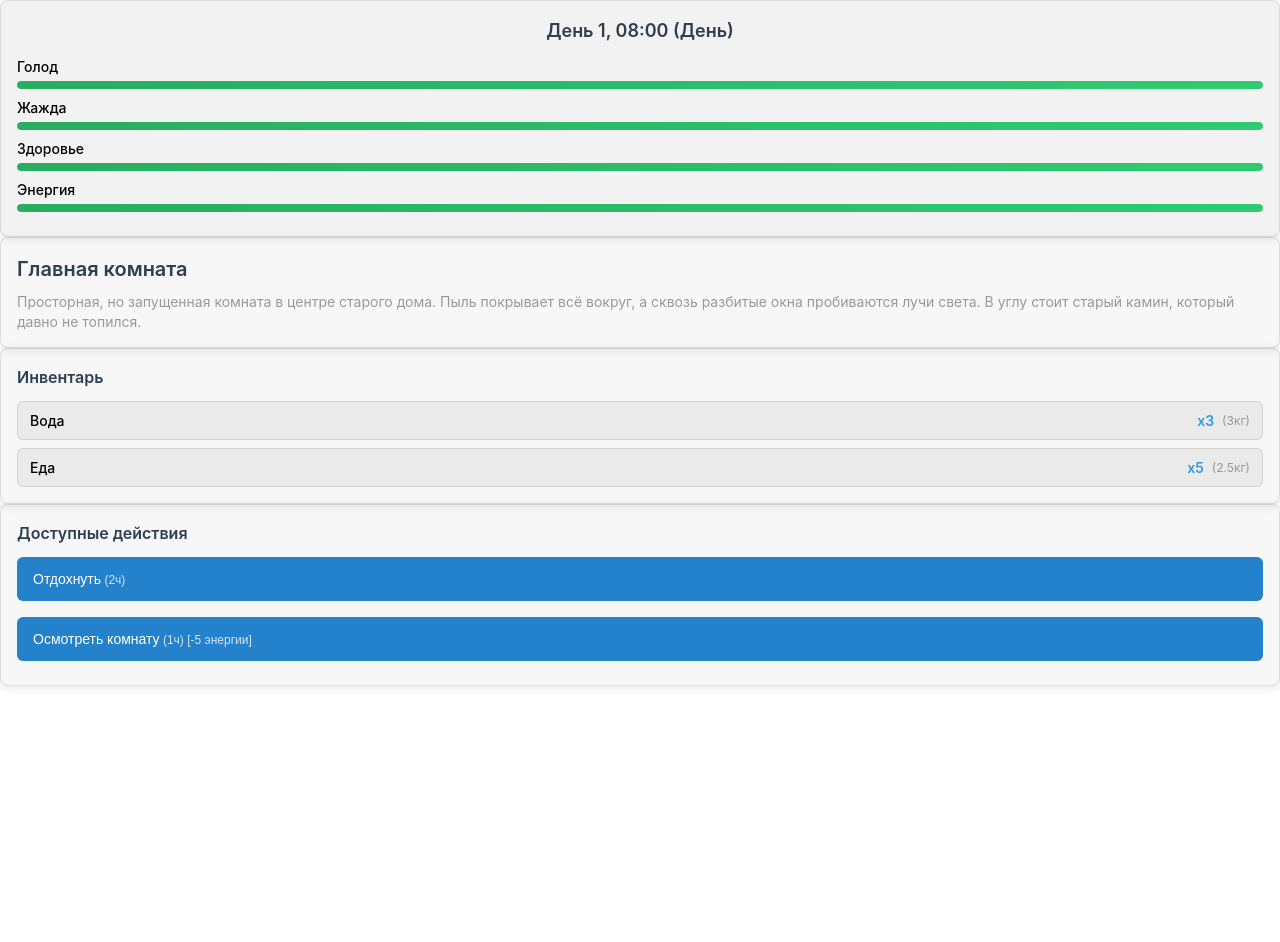
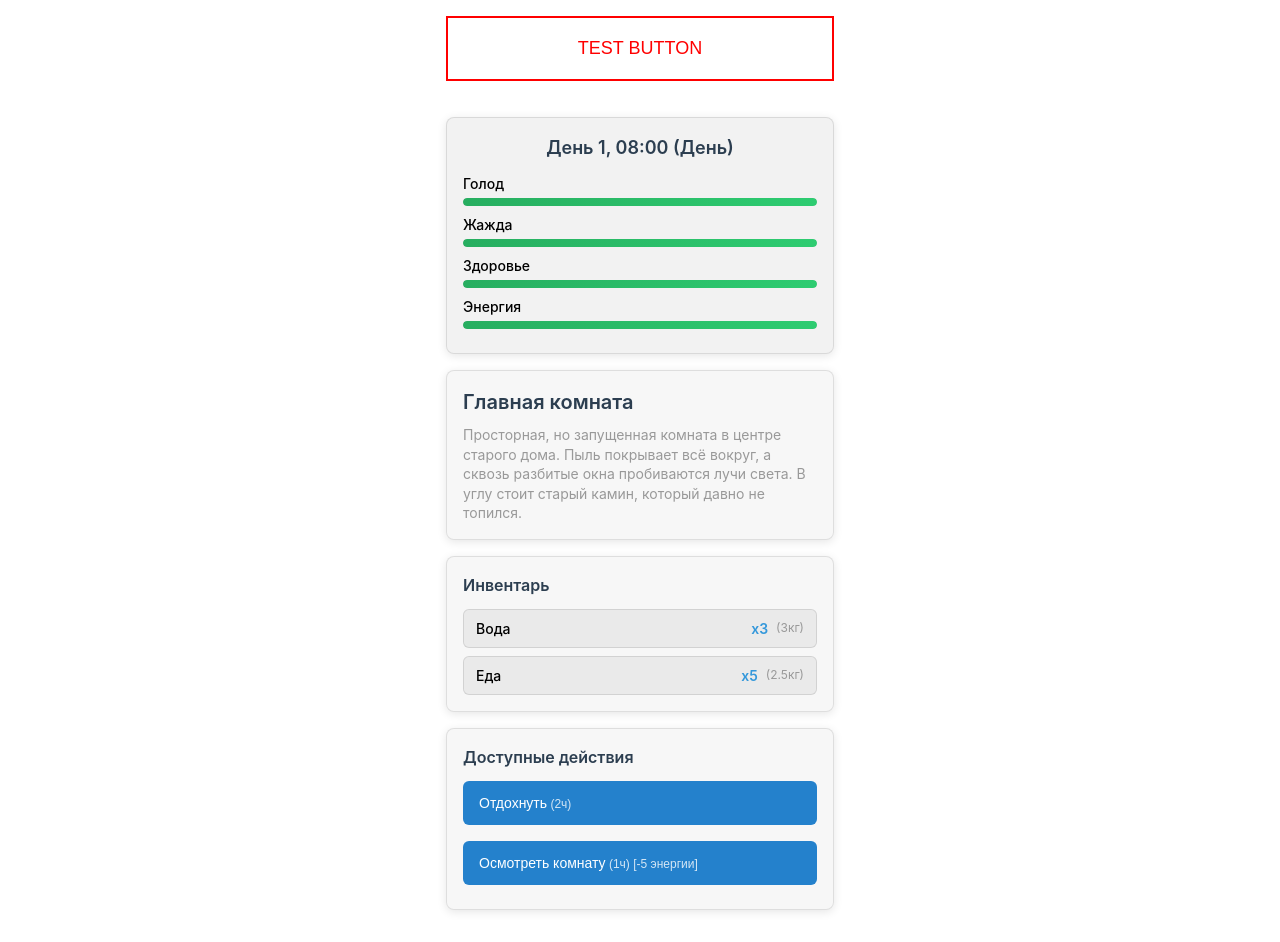
Before and after one commit to de43gy/my-eerie-estate-dwell, a website with bundled scripts: page index.html in a window 1280 px wide. Before the commit the page ends 800 px from the top, so only its background shows below. Built offline with nearby package versions, Linux system fonts and the light colour scheme.

Commit message:
feat: Add test button and alert functionality in index.html
- Introduced a new test button in the game container to verify interaction functionality.
- Implemented a `handleTestClick` function to display alerts, enhancing user feedback.
- Updated button styles for better visibility and interaction experience.

```diff
--- a/index.html
+++ b/index.html
@@ -9,6 +9,12 @@
     <script src="https://telegram.org/js/telegram-web-app.js"></script>
 </head>
 <body>
+    <div id="game-container">
+        <button
+            onclick="handleTestClick()"
+            style="padding: 20px; font-size: 18px; margin-bottom: 20px; width: 100%; border: 2px solid red; color: red; background-color: white;">
+            TEST BUTTON
+        </button>
         <div id="character-status">
             <div id="time-display">День 1, 08:00 (Утро)</div>
             <div id="needs-display">
@@ -52,5 +58,19 @@
 
     <!-- Load modules -->
     <script type="module" src="src/main.js"></script>
+    <script>
+        function handleTestClick() {
+            try {
+                if (window.Telegram && window.Telegram.WebApp) {
+                    window.Telegram.WebApp.showAlert('Тестовая кнопка РАБОТАЕТ!');
+                } else {
+                    alert('Тестовая кнопка РАБОТАЕТ!');
+                }
+            } catch (e) {
+                alert('Ошибка при вызове тестовой кнопки: ' + e.message);
+            }
+        }
+    </script>
+    <script type="module" src="src/main.js"></script>
 </body>
 </html>
```
